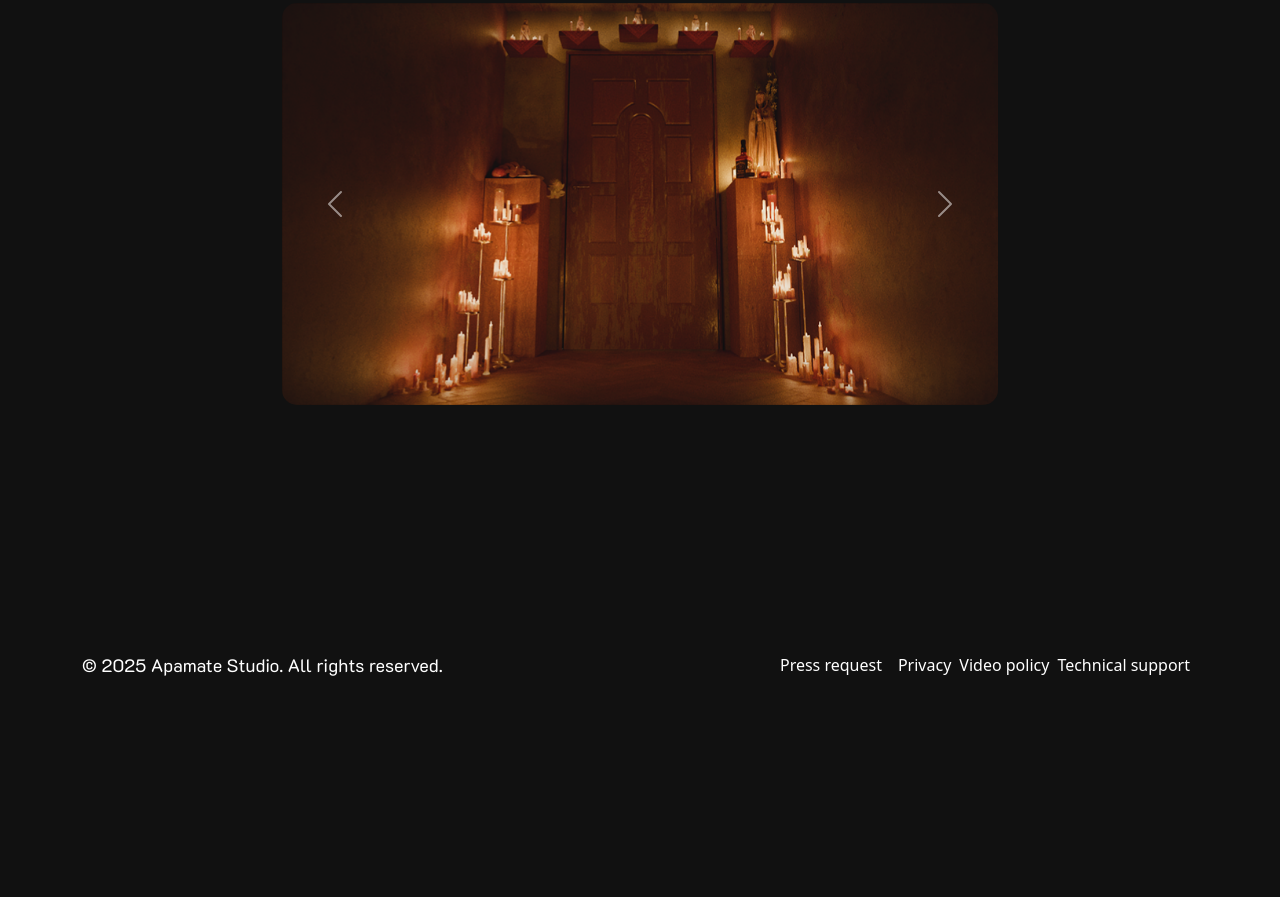
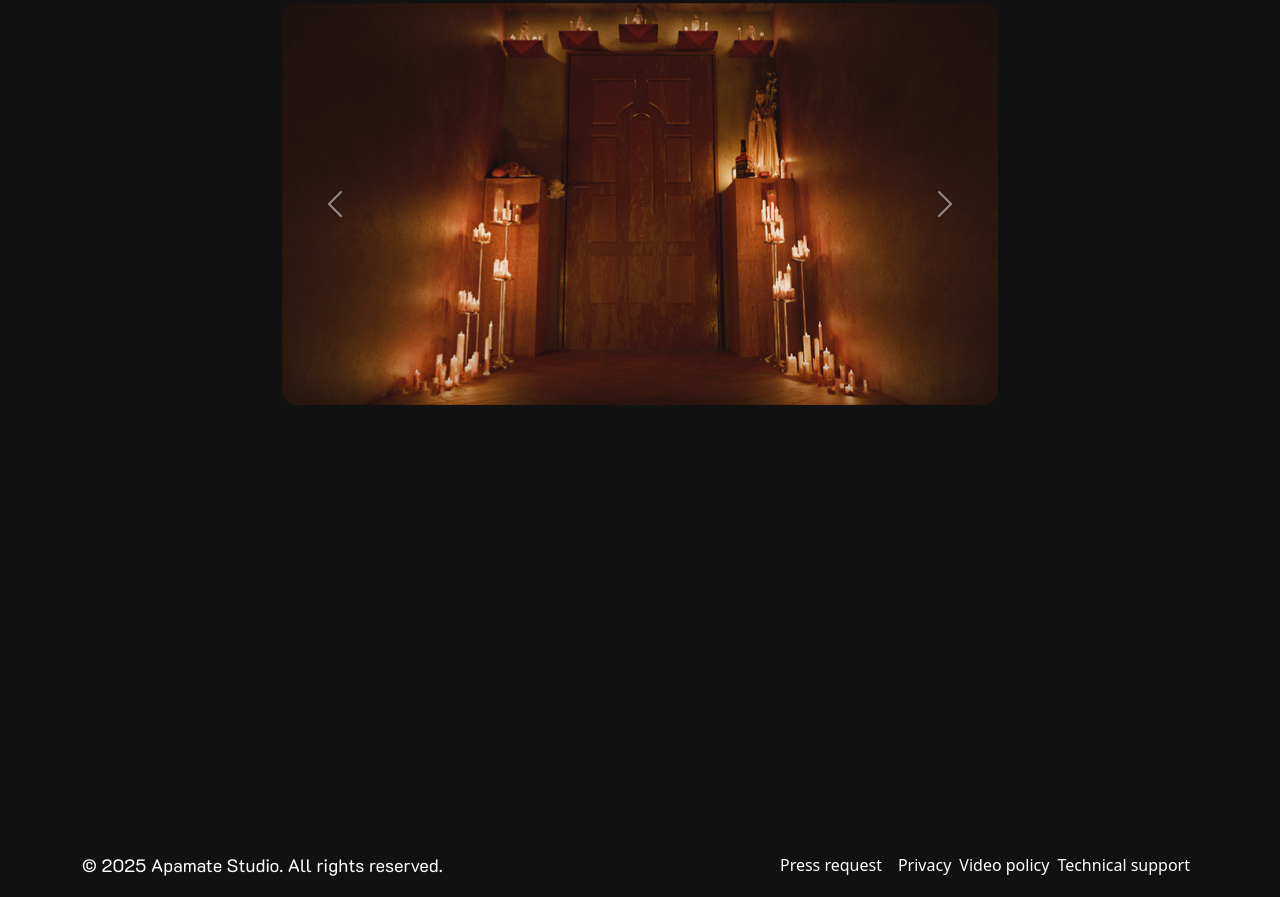
Before and after one commit to Diorasalazar/DW-69210-coder, a website: page index.html in a window 1280 px wide. Shown: the part 999-1896 px from the top of the page. Before the commit the page ends 1696 px from the top, so only its background shows below. Drawn offline with nearby package versions, Linux system fonts and the light colour scheme; a web font is replaced by a local one.

Commit message:
margin footer contact page

```diff
--- a/sass/partials/_contact.scss
+++ b/sass/partials/_contact.scss
@@ -99,3 +99,7 @@ form {
     }
 
 }
+
+footer {
+    margin-top: 200px;
+}
--- a/sass/partials/_media-queries.scss
+++ b/sass/partials/_media-queries.scss
@@ -406,3 +406,6 @@
 
 
 }
+
+
+/*CONTACT US*/
```
Also changed, not shown: css/estilos.css, 1 other file.
